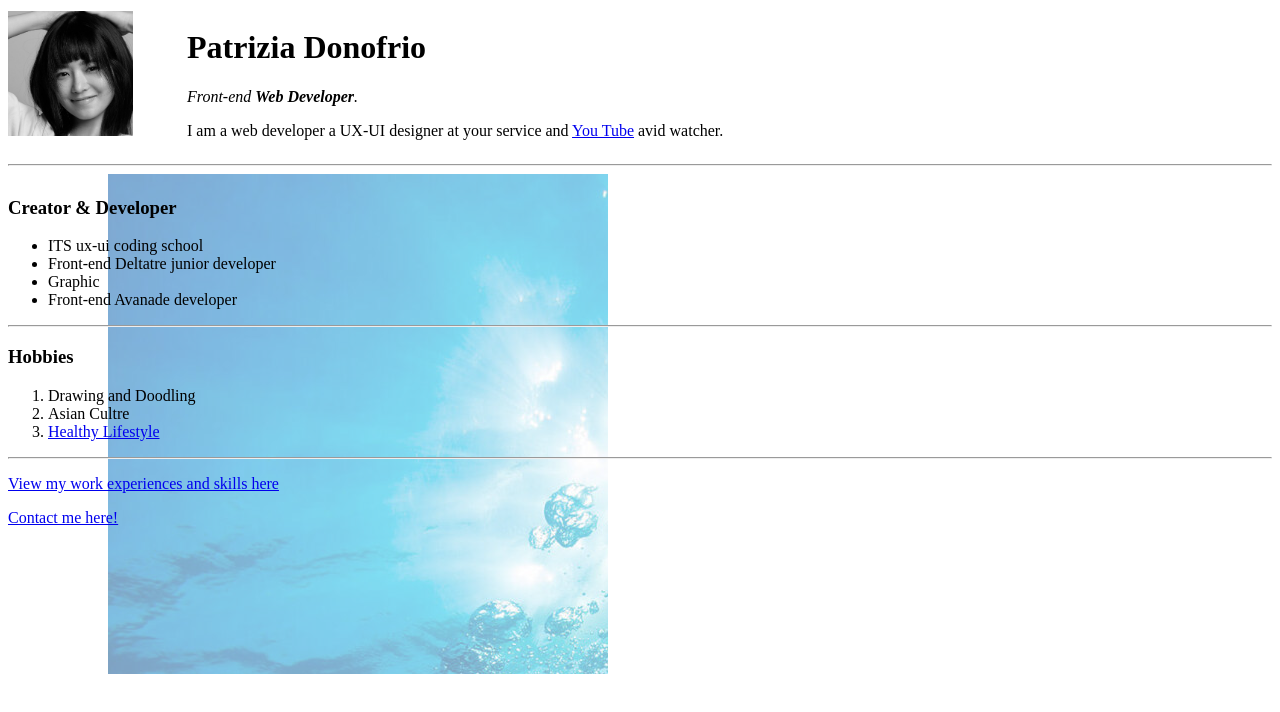
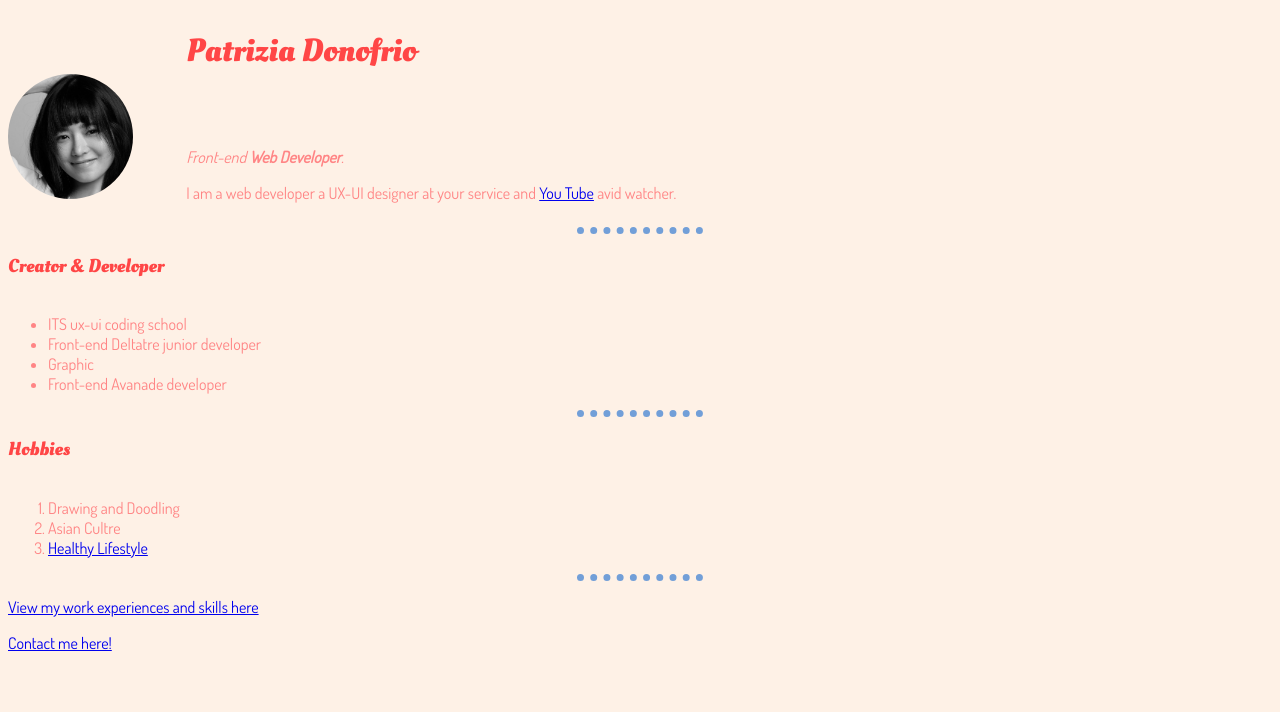
Before and after one commit to Treez-d/cv, a plain HTML site: page index.html in a window 1280 px wide. Drawn offline with Linux system fonts and the light colour scheme.

Commit message:
beginning customization

```diff
--- a/index.html
+++ b/index.html
@@ -22,7 +22,6 @@
       </p>
     </div>
     <hr />
-    <div class="waterbg"></div>
     <div class="container">
       <h3>Creator & Developer</h3>
       <ul>
--- a/styles.css
+++ b/styles.css
@@ -1,3 +1,12 @@
+@import url('https://fonts.googleapis.com/css2?family=Dosis:wght@200;300;400&family=Oleo+Script:wght@400;700&display=swap');
+
+body{
+  background-color:#FEF1E6;
+  font-family: 'Dosis', sans-serif;
+  color: #FF8585;
+
+}
+
 .description {
   position: relative;
   display: inline-block;
@@ -13,22 +22,7 @@
   width: 125px;
   height: 125px;
   object-fit: cover;
-}
-
-.waterbg {
-  position: relative;
-  left: 100px;
-  height: 500px;
-  width: 500px;
-  background-image: url("images/water.jpg");
-  display: inline-block;
-  opacity: 0.5;
-}
-
-.container {
-  position: relative;
-  display: block;
-  top: -500px;
+  border-radius: 50%;
 }
 
 .firstimg {
@@ -63,3 +57,21 @@
 form input, form label, form textarea{
 margin-top: 5px;
 }
+
+hr{
+  border-style: none;
+  border-top: 7px dotted #729fd8;
+  width: 10%;
+}
+
+h1{
+  font-family: 'Oleo Script', cursive;
+  color: #FF4646;
+  height: 3em;
+}
+
+h3{
+  font-family: 'Oleo Script', cursive;
+  color: #FF4646;
+  height: 2.3em;
+}
```
